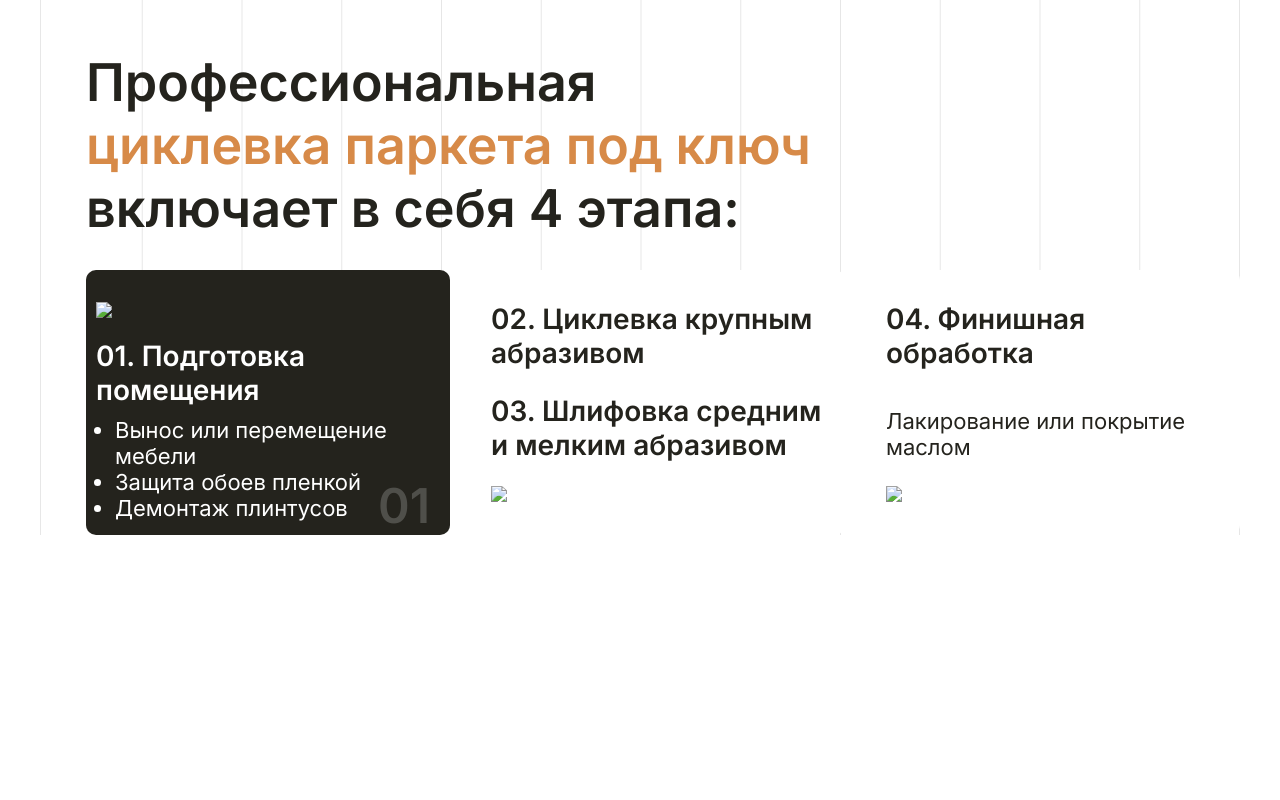
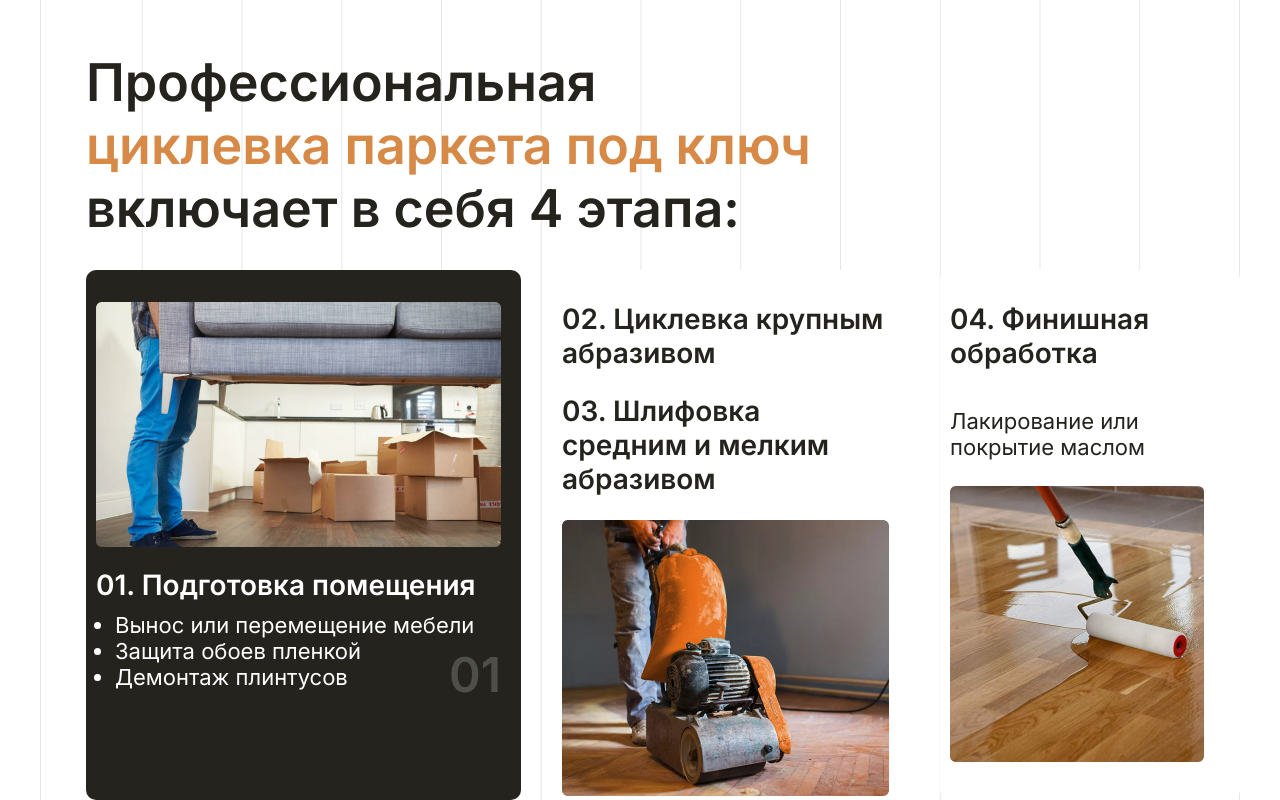
Before and after one commit to DashaTit/Moscow_parket, a plain HTML site: page index.html in a window 1280 px wide. Shown: the part 995-1795 px from the top of the page. Before the commit the page ends 1530 px from the top, so only its background shows below. Drawn offline with Linux system fonts and the light colour scheme; the site is published under a folder, as on GitHub Pages, so addresses that start at the root find nothing.

Commit message:
4 stages

```diff
--- a/index.html
+++ b/index.html
@@ -303,7 +303,7 @@
                         <div class="stages__blocks">
                             <div class="stages__blocks-item item__accent">
                                 <img
-                                    src="/img/stages_1.png"
+                                    src="./img/stages_1.png"
                                     class="item__img item__accent_img"
                                 />
                                 <h1 class="item__title item__accent_title">
@@ -325,7 +325,7 @@
                                     03. Шлифовка средним и мелким абразивом
                                 </h1>
                                 <img
-                                    src="/img/stages_2.png"
+                                    src="./img/stages_2.png"
                                     class="item__img"
                                 />
 
@@ -339,7 +339,7 @@
                                     Лакирование или покрытие маслом
                                 </p>
                                 <img
-                                    src="/img/stages_3.png"
+                                    src="./img/stages_3.png"
                                     class="item__img"
                                 />
 
```
